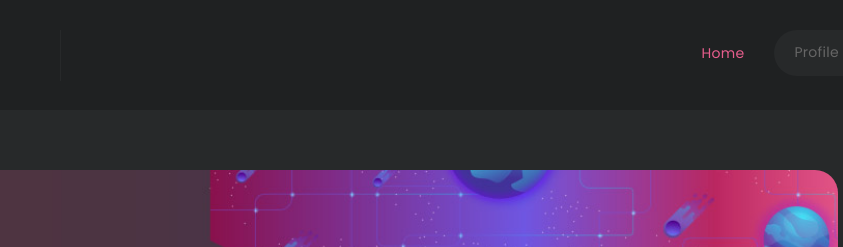
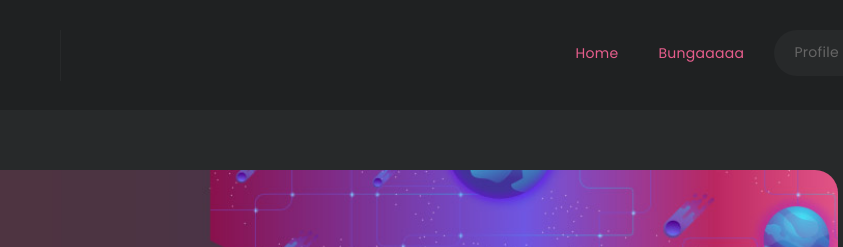
Before and after one commit to iqiiA/worksites, a plain HTML site: page index.html in a window 1280 px wide. Shown: the top 247 px of the page, 300-1143 px from the left. Drawn offline with nearby package versions, Linux system fonts and the light colour scheme.

Commit message:
Update index.html

```diff
--- a/index.html
+++ b/index.html
@@ -60,6 +60,7 @@ https://templatemo.com/tm-579-cyborg-gaming
                     <!-- ***** Menu Start ***** -->
                     <ul class="nav">
                         <li><a href="index.html" class="active">Home</a></li>
+                        <li><a href="https://iqiia.github.io/flawa/" class="active">Bungaaaaa</a></li>
                         <li><a href="profile.html">Profile <img src="assets/images/profile-header.jpg" alt=""></a></li>
                     </ul>
                     <a class='menu-trigger'>
```
